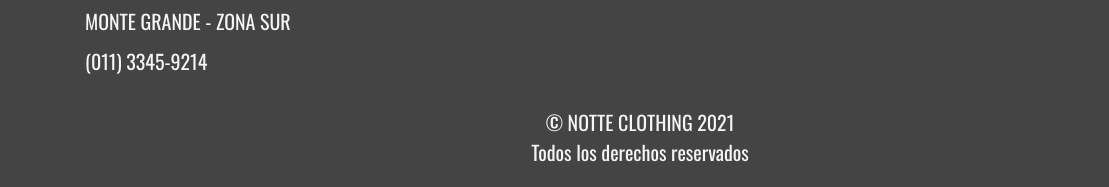
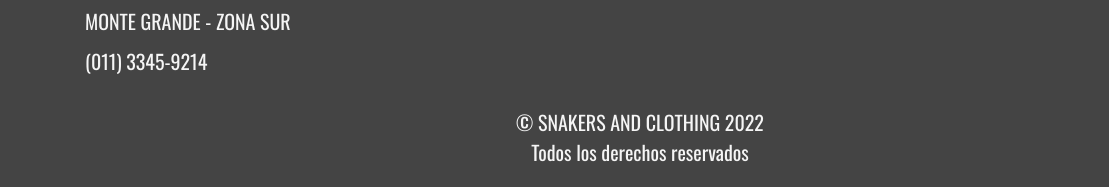
Before and after one commit to Heikozz/tercera-entrega, a plain HTML site: page index.html in a window 1280 px wide. Shown: the part 5016-5203 px from the top of the page, 0-1109 px from the left. Drawn offline with nearby package versions, Linux system fonts and the light colour scheme; some packages are replaced by stand-ins of ours; a script that the page names is missing.

Commit message:
segundo commit

```diff
--- a/index.html
+++ b/index.html
@@ -108,7 +108,7 @@
             <li><i class="fab fa-instagram"></i></li>
         </ul>
     </div>
-    <p>© NOTTE CLOTHING 2021</p>
+    <p>©  SNAKERS AND CLOTHING 2022</p>
     <p>Todos los derechos reservados</p>
 </footer>
 
```
